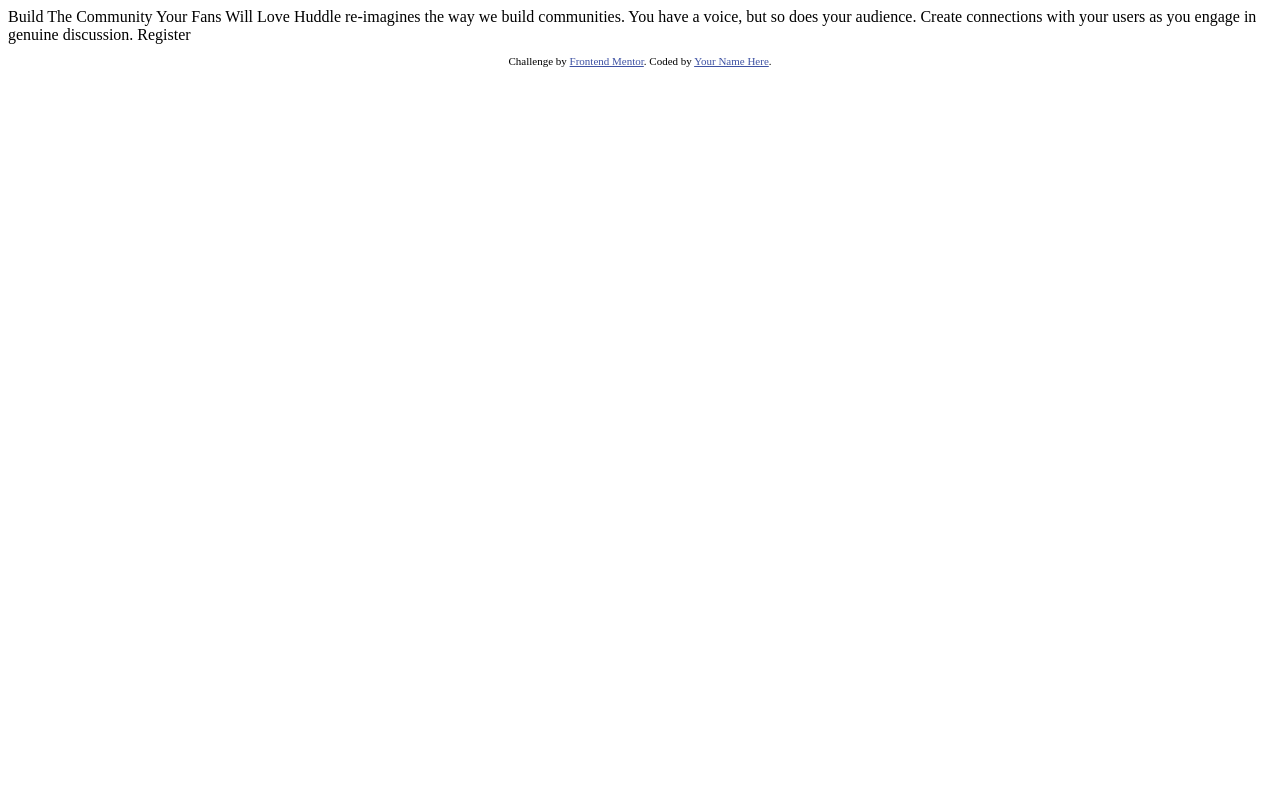
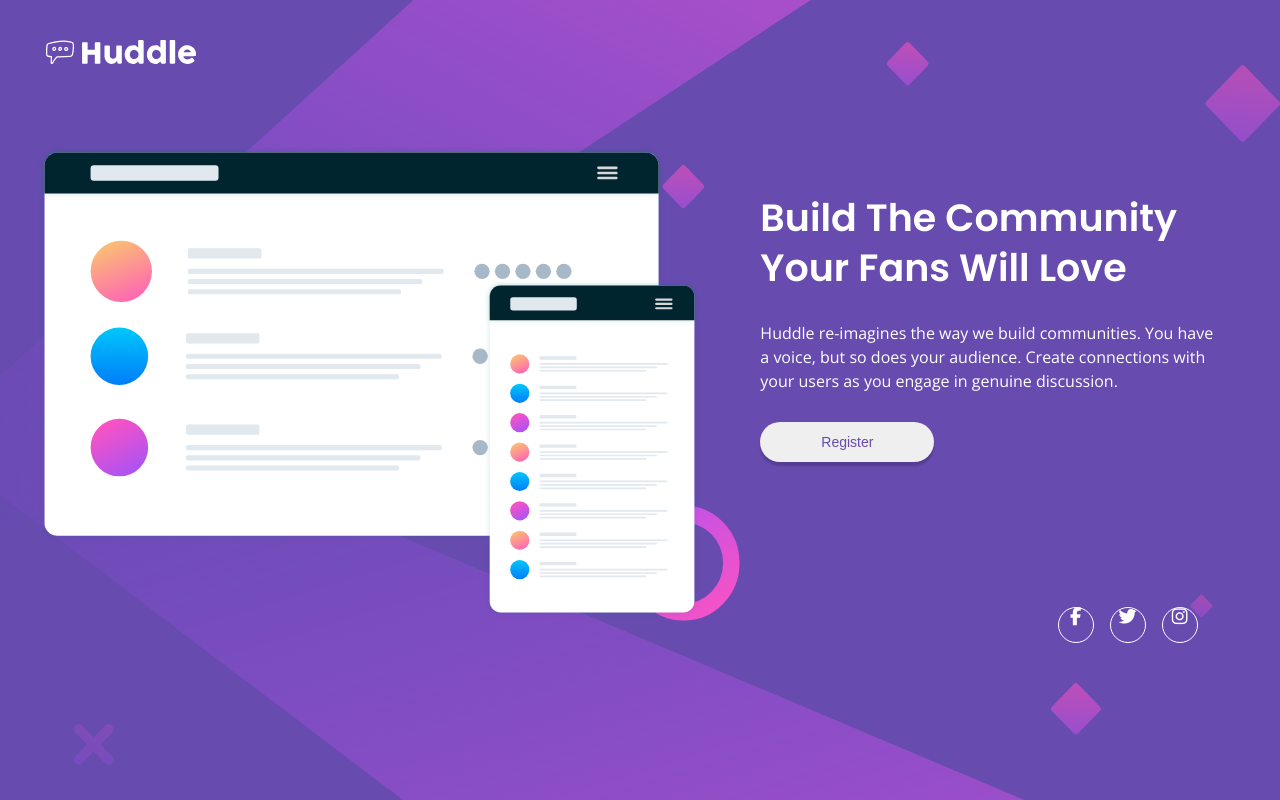
Before and after one commit to Sebabatso-M/huddle-landing-page, a plain HTML site: page index.html in a window 1280 px wide. Drawn offline with nearby package versions, Linux system fonts and the light colour scheme.

Commit message:
Add files via upload

```diff
--- a/index.html
+++ b/index.html
@@ -1,33 +1,66 @@
 <!DOCTYPE html>
 <html lang="en">
+
 <head>
   <meta charset="UTF-8">
-  <meta name="viewport" content="width=device-width, initial-scale=1.0"> <!-- displays site properly based on user's device -->
+  <meta name="viewport" content="width=device-width, initial-scale=1.0">
+  <meta name="author" content="Sebabatso Mashego">
 
   <link rel="icon" type="image/png" sizes="32x32" href="./images/favicon-32x32.png">
+  <link rel="preconnect" href="https://fonts.gstatic.com">
+  <link href="https://fonts.googleapis.com/css2?family=Open+Sans&family=Poppins:wght@400;600&display=swap"
+    rel="stylesheet">
+  <link rel="stylesheet" type="text/css" href="./style.css">
+  <script src="https://kit.fontawesome.com/70350e2ce1.js" crossorigin="anonymous"></script>
 
   <title>Frontend Mentor | Huddle landing page with single introductory section</title>
 
-  <!-- Feel free to remove these styles or customise in your own stylesheet 👍 -->
-  <style>
-    .attribution { font-size: 11px; text-align: center; }
-    .attribution a { color: hsl(228, 45%, 44%); }
-  </style>
 </head>
+
 <body>
+  <picture class="background-imgs">
+    <source class="bg-img" srcset="./images/bg-desktop.svg" media="(min-width: 375px)">
+    <img class="bg-img" src="./images/bg-mobile.svg" alt="background">
+  </picture>
 
-  Build The Community Your Fans Will Love
+  <div class="container">
 
-  Huddle re-imagines the way we build communities. You have a voice, but so does your audience.
-  Create connections with your users as you engage in genuine discussion.
+    <img class="logo" src="./images/logo.svg" alt="logo">
 
-  Register
+    <div class="container__sub">
+      <!-- sub-container -->
 
-  <footer>
-    <p class="attribution">
-      Challenge by <a href="https://www.frontendmentor.io?ref=challenge" target="_blank">Frontend Mentor</a>.
-      Coded by <a href="#">Your Name Here</a>.
-    </p>
-  </footer>
+      <section class="illustration">
+        <img class="illustration__img" src="./images/illustration-mockups.svg" alt="devices">
+      </section>
+
+      <section class="info">
+
+        <h1 class="info__heading --mb">Build The Community <br> Your Fans Will Love</h1>
+
+        <p class="info__text --mb">
+          Huddle re-imagines the way we build communities. You have a voice, but so does your audience.
+          Create connections with your users as you engage in genuine discussion.
+        </p>
+
+        <button class="button">Register</button>
+
+      </section>
+
+    </div>
+
+    <div class="socials --flex">
+      <i class="fab fa-facebook-f circle-icon"></i>
+
+      <i class="fab fa-twitter circle-icon"></i>
+
+      <i class="fab fa-instagram  circle-icon"></i>
+    </div>
+
+  </div>
+
+
+
 </body>
+
 </html>
--- /dev/null
+++ b/style.css
@@ -0,0 +1,325 @@
+* {
+    margin: 0;
+    padding: 0;
+    box-sizing: border-box;
+}
+
+:root {
+    --violet: hsl(257, 40%, 49%);
+    --s-magenta: hsl(300, 69%, 71%);
+}
+
+body {
+    min-height: 100vh;
+    font-weight: 400;
+    font-family: 'Open Sans',
+        sans-serif;
+    font-size: 0.9375rem;
+    background-color: var(--violet);
+    color: white;
+    position: relative;
+}
+
+/*===================
+    Typography
+===================*/
+
+/* bottom margin */
+.--mb {
+    margin-bottom: 1.2rem;
+}
+
+/* container of the text content */
+.info {
+    text-align: center;
+}
+
+/* heading of container*/
+.info__heading {
+    font-family: 'Poppins',
+        sans-serif;
+    font-weight: 600;
+    font-size: 1.375rem;
+    line-height: 1.3;
+}
+
+/* text */
+.info__text {
+    line-height: 1.5;
+}
+
+/* Registration button */
+.button {
+    padding: 0.625rem 4rem;
+    margin-bottom: 6rem;
+    border-radius: 25px;
+    border: none;
+    box-shadow: 0 4px 2px rgba(0, 0, 0, 0.171);
+    color: var(--violet);
+    cursor: pointer;
+}
+
+.button:active {
+    outline: none;
+}
+
+.button:hover {
+    background: var(--s-magenta);
+    color: white;
+}
+
+/* screens 320px and up */
+@media screen and (min-width:20em) {
+
+    body {
+        font-size: 1rem;
+    }
+
+    /* bottom margin */
+    .--mb {
+        margin-bottom: 1.6875rem;
+    }
+
+    /* container of the text content */
+    /* heading container */
+    .info__heading {
+        font-size: 1.5rem;
+    }
+
+    /* Registration button */
+    .button {
+        padding: 0.75rem 4.5rem;
+        font-size: 0.875rem;
+    }
+
+}
+
+/* screens 420px and up */
+@media screen and (min-width:26.25em) {
+
+    /* bottom margin */
+    .--mb {
+        margin-bottom: 1.8125rem;
+    }
+
+    /* container of the text content */
+    /* heading of container*/
+    .info__heading {
+        font-size: 1.75rem;
+    }
+}
+
+/* screens 600px and up */
+@media screen and (min-width:37.5em) {
+
+    /* container of the text content */
+    /* heading of container*/
+    .info__heading {
+        font-size: 2rem;
+    }
+
+    /* text */
+    .info__text {
+        padding: 0 12%;
+    }
+}
+
+/* screens 768px and up */
+@media screen and (min-width:48em) {
+
+    /* container of the text content */
+    /* text */
+    .info__text {
+        padding: 0 15%;
+    }
+}
+
+/* screens 1024px and up */
+@media screen and (min-width:64em) {
+
+
+    /* container of the text content */
+    /* heading of container*/
+    .info__heading {
+        font-size: 2.375rem;
+    }
+
+    /* text */
+    .info__text {
+        padding: 0;
+        padding-right: 5%;
+    }
+
+    /* Registration button */
+    .button {
+        padding: 0.75rem 3.8125rem;
+        margin: 0;
+    }
+}
+
+/*===================
+    Layout
+===================*/
+
+/* background images container */
+.background-imgs {
+    position: fixed;
+    height: 100vh;
+    z-index: -1;
+}
+
+/* background image*/
+.bg-img {
+    max-width: 100%;
+}
+
+/* main content */
+.container {
+    margin: 0 auto;
+    padding-top: 2em;
+    width: 85%;
+    min-height: 100%;
+    position: relative;
+}
+
+/* sub container */
+.container__sub {
+    position: relative;
+}
+
+
+/* logo */
+.logo {
+    margin-bottom: 3.67rem;
+    height: 30px;
+}
+
+/* image container */
+.illustration {
+    margin-bottom: 3.6785rem;
+}
+
+/* image of devices */
+.illustration__img {
+    max-width: 100%
+}
+
+/* social media icons */
+.socials {
+    display: flex;
+    justify-content: center;
+    width: max-content;
+    margin: 0 auto;
+    margin-bottom: 2.5rem;
+    cursor: pointer;
+}
+
+.fab:hover {
+    background: var(--s-magenta);
+    border-color: var(--s-magenta);
+}
+
+/* giving icons circular border */
+.circle-icon {
+    border: 1px solid white;
+    height: 32px;
+    width: 32px;
+    border-radius: 50%;
+    text-align: center;
+    line-height: 32px;
+    vertical-align: middle;
+    margin: 0 4px;
+}
+
+/* screens 320px and up */
+@media screen and (min-width:20em) {
+
+    /* main content */
+    .container {
+        width: 83%;
+    }
+
+    /* logo */
+    .logo {
+        margin-bottom: 4.3125rem;
+        height: 35px;
+    }
+
+    /* image container */
+    .illustration {
+        margin-bottom: 4.25rem;
+    }
+}
+
+/* screens 420px and up */
+@media screen and (min-width:26.25em) {
+
+    /* main content */
+    .container {
+        width: 80%;
+    }
+
+    /* logo */
+    .logo {
+        height: 40px;
+    }
+
+    /* image container */
+    .illustration {
+        margin-bottom: 4.5rem;
+    }
+
+    /* social media icons */
+    .fab{
+        margin:0 8px;
+        font-size: 18px;
+    }
+
+    .circle-icon{
+        line-height: 36px;
+        height: 36px;
+        width: 36px;
+    }
+}
+
+/* screens 1024px and up */
+@media screen and (min-width:64em) {
+
+    /* background image*/
+    .bg-img {
+        max-width: 100%;
+        height: 100%;
+    }
+
+    /* main content */
+    .container {
+        width: 94%;
+    }
+
+    /* sub container */
+    .container__sub {
+        display: flex;
+        justify-content: space-between;
+    }
+
+    /* image container */
+    .illustration {
+        width: 55%;
+        margin: 0;
+    }
+
+    /* container of the text content */
+    .info {
+        padding-top: 2.9625rem;
+        width: 40%;
+        text-align: left;
+        height: max-content;
+    }
+
+    .socials {
+        position: absolute;
+        right: 3%;
+        bottom: -20px;
+        margin:0;
+    }
+}
```
